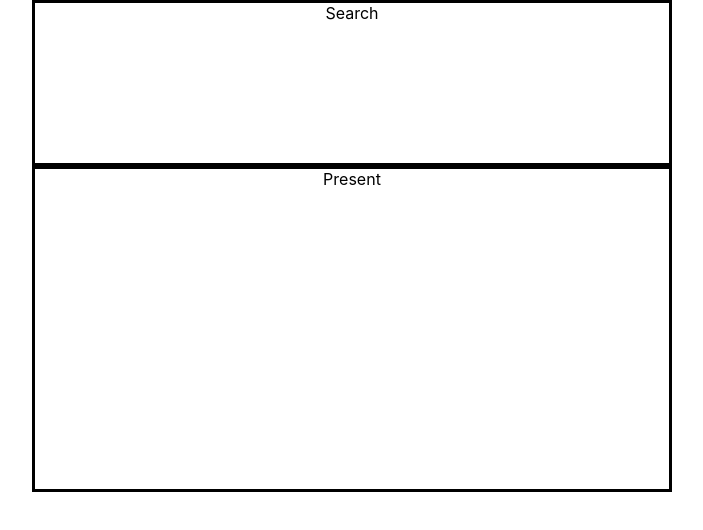
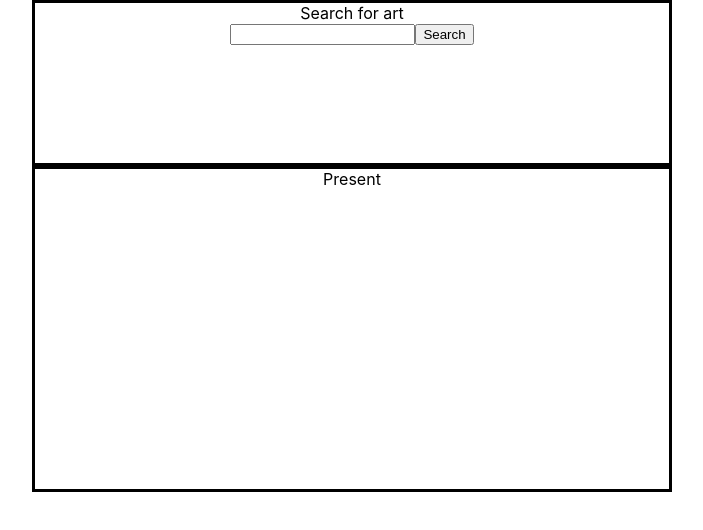
Before and after one commit to GlebHelg/online-museum, a React (Create React App) app: page / in a window 1280 px wide. Shown: the top 530 px of the page, without its empty margins (288-991 px from the left). Built offline with nearby package versions, Linux system fonts and the light colour scheme.

Commit message:
Add axios, build Serach-component, add RearchResponse and Error states to container

```diff
--- a/package.json
+++ b/package.json
@@ -10,9 +10,10 @@
     "@types/node": "^16.11.41",
     "@types/react": "^18.0.14",
     "@types/react-dom": "^18.0.5",
+    "axios": "^0.27.2",
     "react": "^18.2.0",
     "react-dom": "^18.2.0",
-    "react-scripts": "5.0.1",
+    "react-scripts": "^5.0.1",
     "typescript": "^4.7.4",
     "web-vitals": "^2.1.4"
   },
--- a/src/components/Container.css
+++ b/src/components/Container.css
@@ -20,6 +20,7 @@
     border:solid;
     min-height: 20vh;
 }
+
 .present-wrapper {
     grid-area: 2 / 1 / 3 / 2;
     border:solid;
--- a/src/components/Container.tsx
+++ b/src/components/Container.tsx
@@ -1,11 +1,22 @@
-import React from 'react';
+import React, { useState } from 'react';
 import './Container.css';
+import {ISearchResponse} from './Interfaces/Interfaces';
+import Search from './Search/Search';
+
 
 function Container() {
+    let [searchResponse, setSearchResponse] = useState<ISearchResponse>({} as ISearchResponse);
+    let [errorMessage, setErrorMessage] = useState<string>("");
+
+    console.log("Container errorMessage: ", errorMessage);
+
     return (
         <div className="layout">
             <div className="main-container">
-            <div className="search-wrapper">Search</div>
+                <div className="search-wrapper">
+                    <Search setSearchResponse={setSearchResponse}
+                            setErrorMessage={setErrorMessage}/>
+                </div>
                 <div className="present-wrapper">Present</div>
             </div>
         </div>
--- a/src/components/Present/Present.tsx
+++ b/src/components/Present/Present.tsx
@@ -2,7 +2,7 @@ import React from 'react';
 
 function Present() {
   return (
-    <div className="search">
+    <div className="present">
     </div>
   );
 }
--- a/src/components/Search/Search.tsx
+++ b/src/components/Search/Search.tsx
@@ -1,8 +1,46 @@
 import React from 'react';
+import axios from 'axios';
+import { ISearchResponse } from '../Interfaces/Interfaces';
 
-function Search() {
+const querySearchApi = (                e: React.FormEvent<HTMLFormElement>,
+                        setSearchResponse: React.Dispatch<React.SetStateAction<ISearchResponse>>,
+                          setErrorMessage: React.Dispatch<React.SetStateAction<string>>
+                        ) => {
+  e.preventDefault();
+
+  const searchPhrase = (e.currentTarget.elements.namedItem('search-field') as HTMLInputElement).value;
+
+  const requestString = `https://collectionapi.metmuseum.org/public/collection/v1/searc?hasImages=true&q=${searchPhrase}`;
+
+  axios.get(requestString)
+      .then(resp => {
+        const respData: ISearchResponse = resp.data as ISearchResponse;
+        console.log('respData: ', respData);
+        setSearchResponse(respData);
+      })
+      .catch(
+        (error) => {
+          console.log('Error has occured');
+          // setErrorMessage
+          setErrorMessage(error);
+          return Promise.reject(error);
+        }
+      );
+}
+
+interface ISearchProps {
+  setSearchResponse: React.Dispatch<React.SetStateAction<ISearchResponse>>,
+  setErrorMessage: React.Dispatch<React.SetStateAction<string>>
+}
+
+function Search(props: ISearchProps) {
   return (
     <div className="search">
+        <form onSubmit={(e) => querySearchApi(e, props.setSearchResponse, props.setErrorMessage)}>
+            <label htmlFor="search-field">Search for art</label><br />
+            <input id="search-field" type="text" name="search-field" ></input>
+            <button type="submit">Search</button>
+        </form>
     </div>
   );
 }
```
Also changed, not shown: 1 other file (tests, documents, lock files or other folders). Lines whose indentation alone changed are shown as unchanged.
